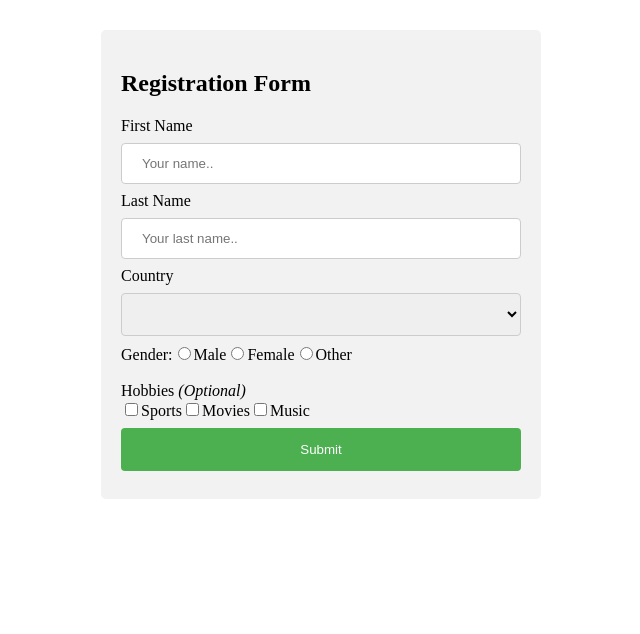
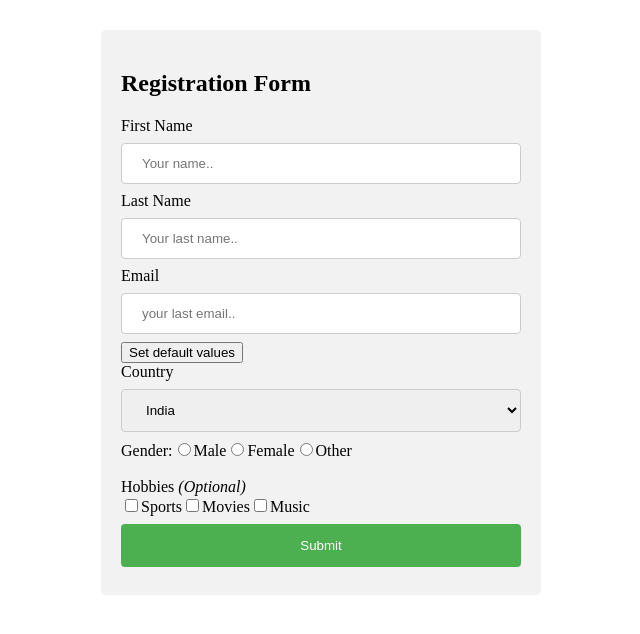
Before and after one commit to rahulvarmass/Angular-week-2, an Angular app: page / in a window 1280 px wide. Shown: the top 634 px of the page, without its empty margins (319-959 px from the left). Built offline with nearby package versions, Linux system fonts and the light colour scheme.

Commit message:
first 5 videos of reactive forms

```diff
--- a/src/app/app.component.css
+++ b/src/app/app.component.css
@@ -60,3 +60,11 @@
       width: 400px;
       margin: 30px auto;
    }
+
+   input.ng-invalid.ng-touched{
+    border: red 1px solid;
+   }
+
+   small{
+    color:red;
+   }
--- a/src/app/app.component.html
+++ b/src/app/app.component.html
@@ -18,29 +18,41 @@
 
 <div class="form">
   <h2 id="registration">Registration Form</h2>
-  <form (ngSubmit)="onSubmit(myForm)" #myForm="ngForm">
-    <label for="fname">First Name</label>
-    <input type="text" id="fname" placeholder="Your name.." name="firstname" ngModel>
+  <form (ngSubmit)="onSubmit()" #myForm="ngForm">
+    <div ngModelGroup="personDetails">
+      <label for="fname">First Name</label>
+    <input type="text" id="fname" placeholder="Your name.." name="firstname" [(ngModel)]="firstname" required #fname="ngModel">
+    <div>
+      <small *ngIf="fname.invalid && fname.touched">First Name is a required field</small>
+      <span *ngIf="firstname">You entered {{firstname}}</span>
+    </div>
 
     <label for="lname">Last Name</label>
-    <input type="text" id="lname" placeholder="Your last name.." name="lastname" ngModel>
+    <input type="text" id="lname" placeholder="Your last name.." name="lastname" [(ngModel)]="lastname" required>
+    <span *ngIf="lastname">You entered {{lastname}}</span>
 
+    <label for="email">Email</label>
+    <input type="email" id="email" placeholder="your last email.." name="email" ngModel required email>
+    </div>
+
+    <button (click)="setDefaultValues()">Set default values</button>
+
+    <div>
     <label for="country">Country</label>
-    <select name="c" id="country" name="country" ngModel>
+    <select name="c" id="country" name="country" [ngModel]="defaultCountry">
       <option value="australia">Australia</option>
       <option value="canada">Canada</option>
       <option value="usa">USA</option>
       <option value="india">India</option>
       <option value="uk">UK</option>
     </select>
+    </div>
+    <label for="gender">Gender:</label>
+    <span *ngFor=" let gen of gender">
+      <input type="radio" id="{{gen.id}}" value="{{gen.value}}" name="gender" NgModel>
+      <label for="male">{{gen.value}}</label>
+    </span>
 
-    <label for="gender">Gender:</label>
-    <input type="radio" id="male" value="male" name="gender" ngModel>
-    <label for="male">Male</label>
-    <input type="radio" id="female" value="female" name="gender" ngModel>
-    <label for="female">Female</label>
-    <input type="radio" id="other" value="other" name="gender" ngModel>
-    <label for="other">Other</label>
     <br><br>
 
     <label>Hobbies <i>(Optional)</i></label>
@@ -50,6 +62,6 @@
       <label><input type="checkbox" value="music" name="hobbies"ngModel>Music</label>
     </div>
 
-    <input type="submit" value="Submit" id="btn">
+     <input type="submit" value="Submit" id="btn" >  <!--[disabled]="!myForm" -->
   </form>
 </div>
--- a/src/app/app.component.ts
+++ b/src/app/app.component.ts
@@ -1,4 +1,4 @@
-import { Component } from '@angular/core';
+import { Component, ViewChild } from '@angular/core';
 import { NgForm } from '@angular/forms';
 
 @Component({
@@ -7,10 +7,34 @@ import { NgForm } from '@angular/forms';
   styleUrls: ['./app.component.css']
 })
 export class AppComponent {
+
   title = 'angular-week-2';
+  defaultCountry= 'india';
+  firstname!: string;
+  lastname!: string;
+  @ViewChild('myForm') form !: NgForm;
 
-  onSubmit(form: NgForm){
-    console.log('form ');
+  gender=[
+    {id:1, value:'Male'},
+    {id:2, value:'Female'},
+    {id:3, value: 'Other'}
+  ]
+
+  onSubmit(){
+    console.log(this.form);
   }
 
+
+  setDefaultValues() {
+
+
+  this.form.form.patchValue({
+    personDetails:{
+      firstname:'Hashinie',
+      lastname:'Rahul Varma',
+      email:'srivaari@gmail.com'
+    }
+  })
+
 }
+}
```
